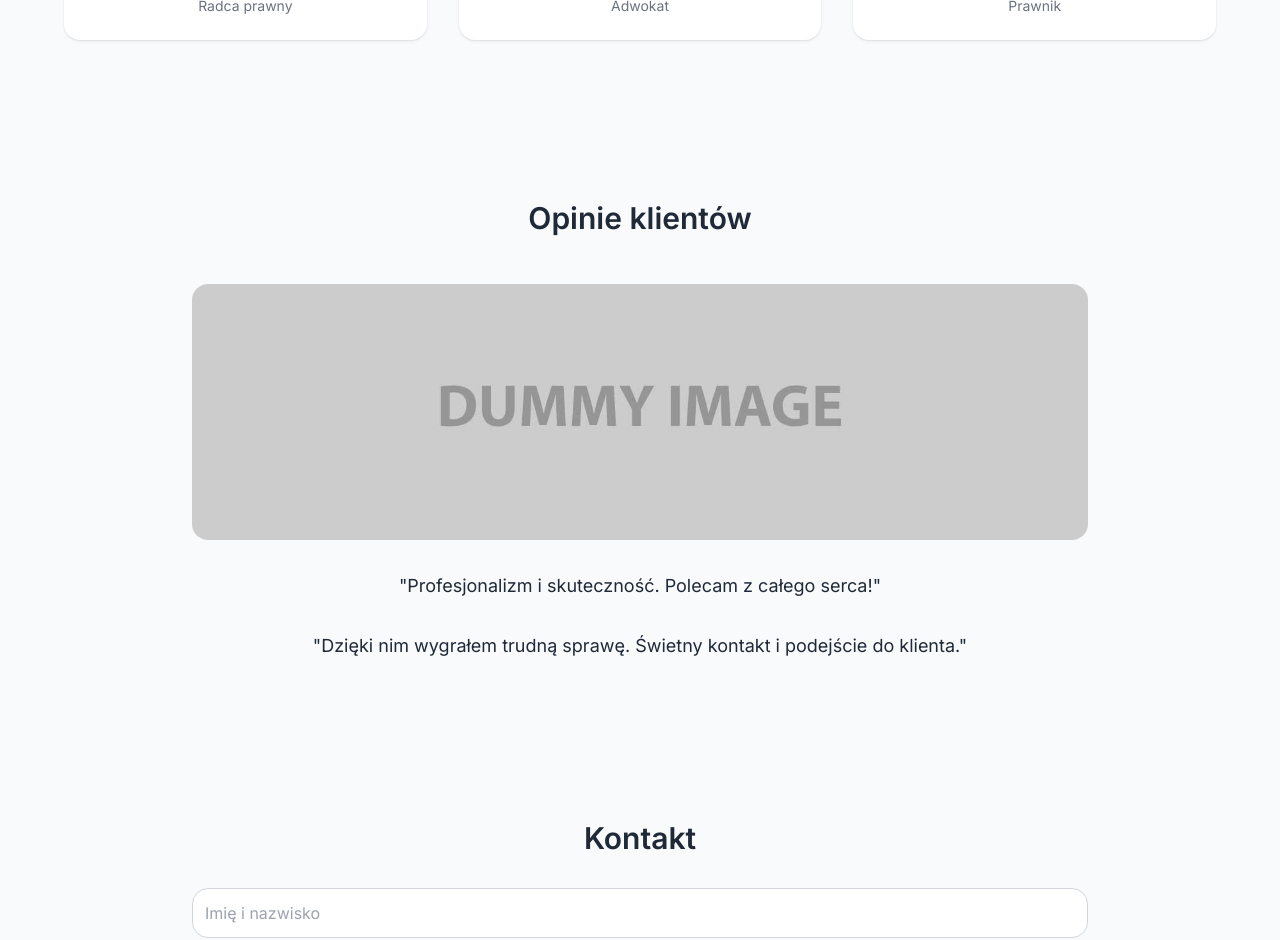
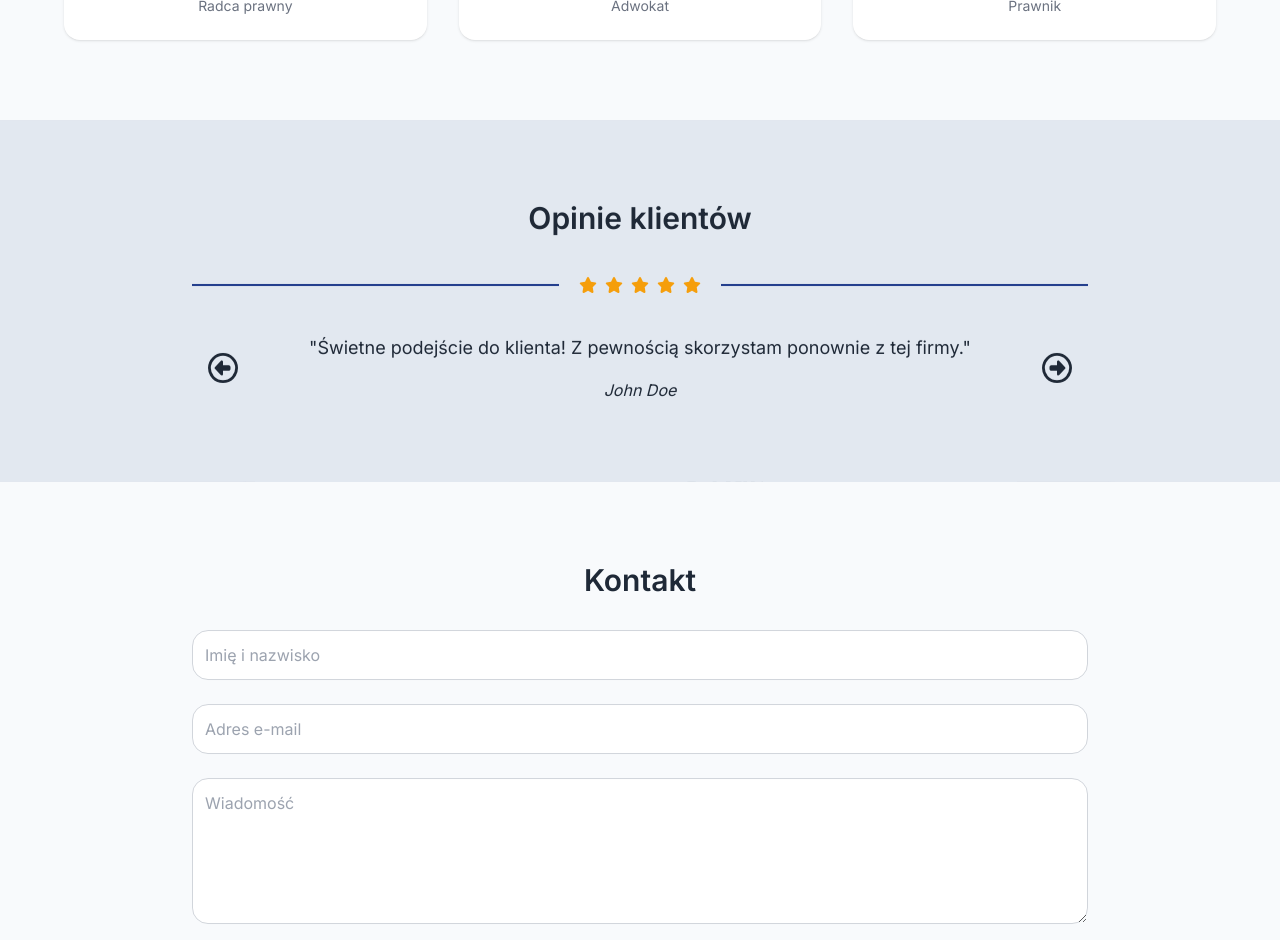
Before and after one commit to amajewski1994/law-firm-website, a React (Vite) app: page / in a window 1280 px wide. Shown: the part 3080-4020 px from the top of the page. Built offline with nearby package versions, Linux system fonts and the light colour scheme.

Commit message:
opinions

```diff
--- a/src/components/Opinions.jsx
+++ b/src/components/Opinions.jsx
@@ -1,21 +1,134 @@
-import React from 'react'
+import React, { useState, useEffect, useRef } from 'react';
 import Section from "../shared/Section";
-import Picture from '../shared/Picture';
-import opinions from '../assets/opinions.jpg?w=800&format=webp';
+import { FontAwesomeIcon } from '@fortawesome/react-fontawesome'
+import { faStar } from '@fortawesome/free-solid-svg-icons'
+import { faCircleRight, faCircleLeft } from '@fortawesome/free-regular-svg-icons'
+
+const DUMMY_OPINIONS = [
+    {
+        id: 0,
+        name: 'Adrian',
+        description: 'Profesjonalizm i skuteczność. Polecam z całego serca!',
+    },
+    {
+        id: 1,
+        name: 'John Doe',
+        description: 'Świetne podejście do klienta! Z pewnością skorzystam ponownie z tej firmy.',
+    },
+    {
+        id: 2,
+        name: 'Jane Doe',
+        description: 'Pełne zaangażowanie w sprawę i konkretne podejście.',
+    },
+    {
+        id: 3,
+        name: 'Anna K.',
+        description: 'Zdecydowanie najlepsza kancelaria, z jaką współpracowałam.',
+    },
+];
 
 const Opinions = () => {
+    const [activeIndex, setActiveIndex] = useState(1);
+    const [transitioning, setTransitioning] = useState(true);
+
+    const opinions = [
+        DUMMY_OPINIONS[DUMMY_OPINIONS.length - 1],
+        ...DUMMY_OPINIONS,
+        DUMMY_OPINIONS[0],
+    ];
+
+    const intervalRef = useRef(null);
+
+    const resetInterval = () => {
+        if (intervalRef.current) {
+            clearInterval(intervalRef.current);
+        }
+        intervalRef.current = setInterval(() => {
+            setActiveIndex((prev) => (prev + 1));
+        }, 5000);
+    };
+
+    useEffect(() => {
+        resetInterval();
+        return () => clearInterval(intervalRef.current);
+    }, []);
+
+    const handleNext = () => {
+        setActiveIndex((prev) => prev + 1);
+        setTransitioning(true);
+        resetInterval();
+    };
+
+    const handlePrev = () => {
+        setActiveIndex((prev) => prev - 1);
+        setTransitioning(true);
+        resetInterval();
+    };
+
+    const handleTransitionEnd = () => {
+        if (activeIndex === opinions.length - 1) {
+            setTransitioning(false);
+            setActiveIndex(1);
+        } else if (activeIndex === 0) {
+            setTransitioning(false);
+            setActiveIndex(opinions.length - 2);
+        }
+    };
+
+
     return (
-        <Section>
+        <Section background='bg-slate-200'>
             <div className="text-center max-w-4xl mx-auto">
                 <h2 className="text-3xl font-semibold mb-12">Opinie klientów</h2>
-                <Picture data={opinions} alt="Opinie klientów" className="w-full h-64 object-cover rounded-2xl mb-8" />
-                <div className="space-y-8">
-                    <blockquote className="text-lg">"Profesjonalizm i skuteczność. Polecam z całego serca!"</blockquote>
-                    <blockquote className="text-lg">"Dzięki nim wygrałem trudną sprawę. Świetny kontakt i podejście do klienta."</blockquote>
+
+                <div className="mb-12 flex h-0.5 items-center">
+                    <div className="flex-1 bg-primary h-full" />
+                    <div className="mx-4 flex justify-center items-center">
+                        {Array(5).fill(0).map((_, i) => (
+                            <FontAwesomeIcon key={i} icon={faStar} className="text-accent mx-1" />
+                        ))}
+                    </div>
+                    <div className="flex-1 bg-primary h-full" />
                 </div>
+
+                <div className="relative overflow-hidden">
+                    <div
+                        className="flex transition-transform duration-500 ease-in-out"
+                        style={{
+                            transform: `translateX(-${activeIndex * (100 / opinions.length)}%)`,
+                            transition: transitioning ? 'transform 0.5s ease-in-out' : 'none',
+                            width: `${opinions.length * 100}%`,
+                        }}
+                        onTransitionEnd={handleTransitionEnd}
+                    >
+                        {opinions.map((opinion, index) => (
+                            <div
+                                key={index}
+                                className="w-full"
+                            >
+                                <div className="text-lg mb-4 px-8">"{opinion.description}"</div>
+                                <div className="italic">{opinion.name}</div>
+                            </div>
+                        ))}
+                    </div>
+
+                    <button
+                        onClick={handlePrev}
+                        className="absolute top-1/2 left-4 -translate-y-1/2 text-3xl hover:scale-125 transition-transform"
+                    >
+                        <FontAwesomeIcon icon={faCircleLeft} />
+                    </button>
+                    <button
+                        onClick={handleNext}
+                        className="absolute top-1/2 right-4 -translate-y-1/2 text-3xl hover:scale-125 transition-transform"
+                    >
+                        <FontAwesomeIcon icon={faCircleRight} />
+                    </button>
+                </div>
+
             </div>
-        </Section>
-    )
-}
+        </Section >
+    );
+};
 
-export default Opinions
+export default Opinions;
```
